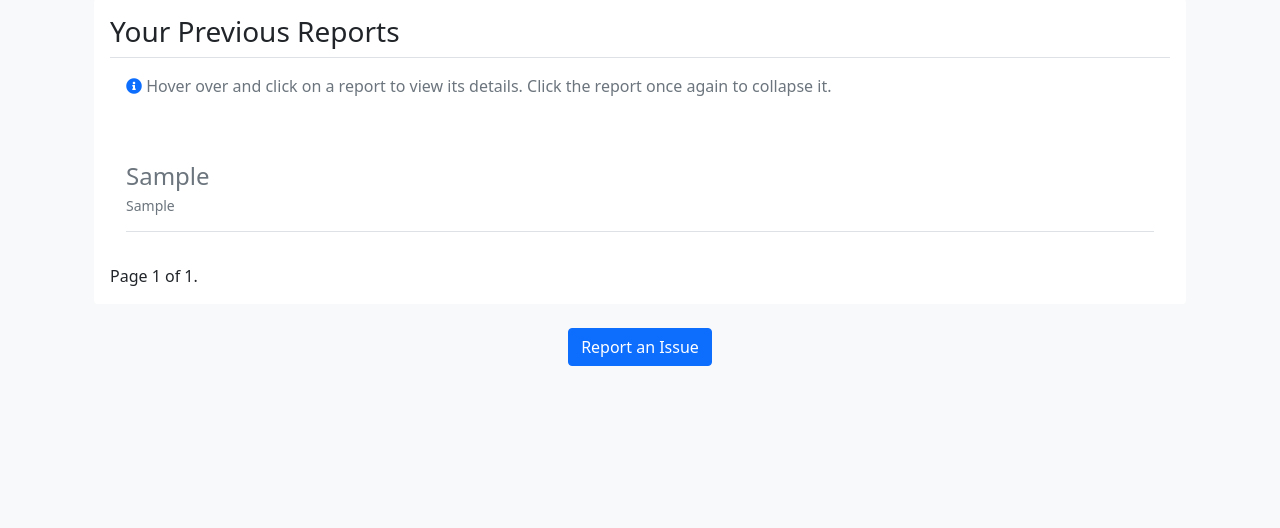
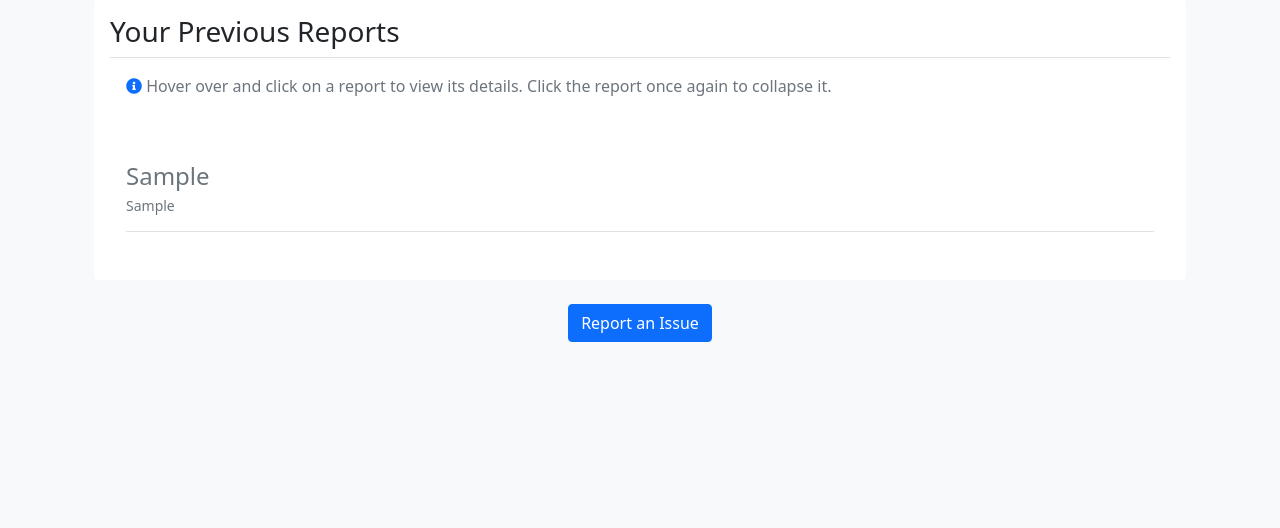
Before and after one commit to artiehumphreys/WhistleblowerApp, a Django app: template users/templates/users/profile.html in a window 1280 px wide. Shown: the part 121-649 px from the top of the page. Run offline with Django 3.2, Linux system fonts and the light colour scheme; the template is opened without the code that fills it: most values are stand-ins (such as "Sample title", 1, 10 or a date in 2020); some libraries are stand-ins or nearby versions.

Commit message:
Same as below

```diff
--- a/users/templates/users/profile.html
+++ b/users/templates/users/profile.html
@@ -153,23 +153,6 @@
         </li>
         {% endfor %}
     </ul>
-    <div class="pagination">
-        <span class="step-links">
-            {% if submissions.has_previous %}
-                <a href="?page=1">&laquo; first</a>
-                <a href="?page={{ submissions.previous_page_number }}">previous</a>
-            {% endif %}
-
-            <span class="current">
-                Page {{ submissions.number }} of {{ submissions.paginator.num_pages }}.
-            </span>
-
-            {% if submissions.has_next %}
-                <a href="?page={{ submissions.next_page_number }}">next</a>
-                <a href="?page={{ submissions.paginator.num_pages }}">last &raquo;</a>
-            {% endif %}
-        </span>
-    </div>
 </div>
 </body>
 
```
